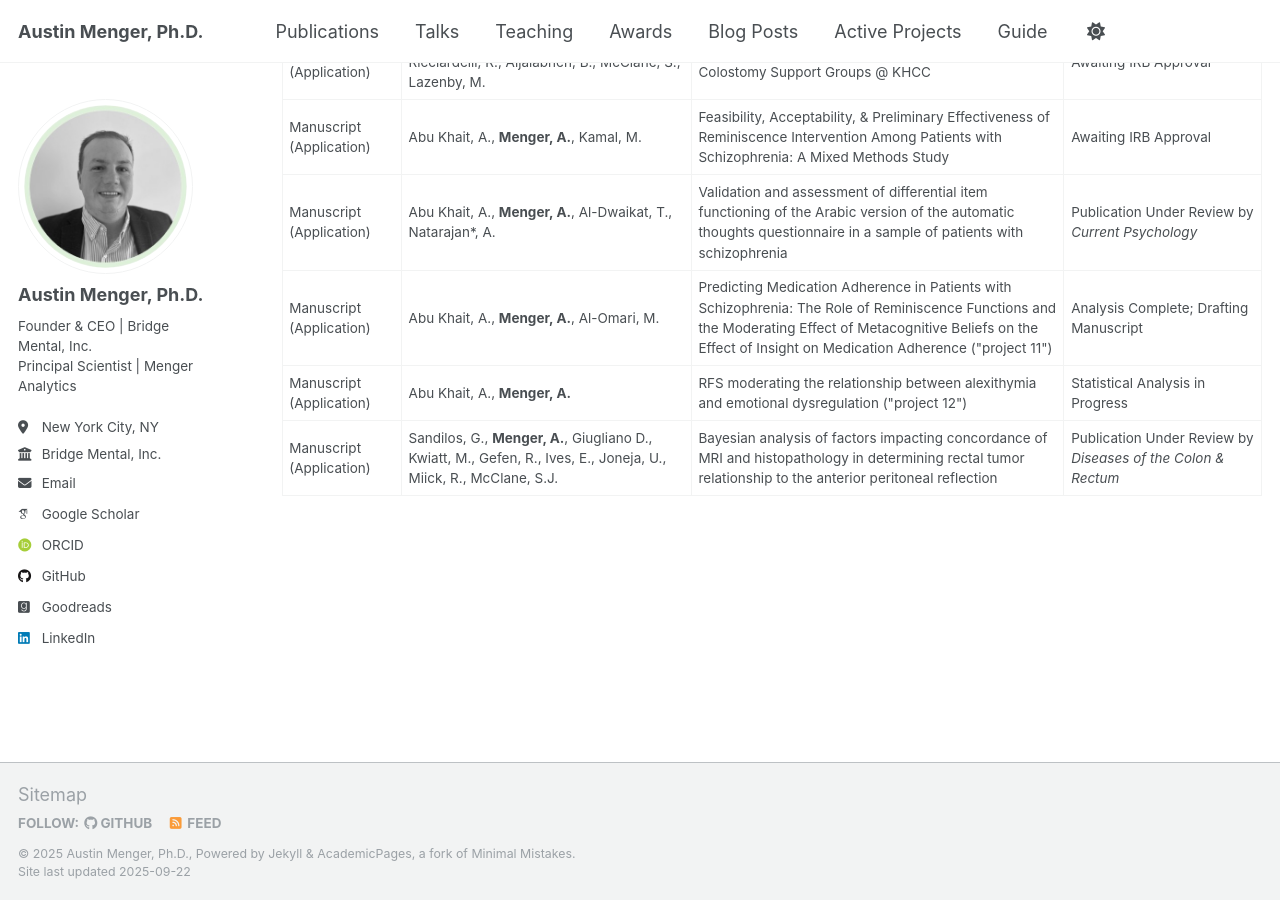
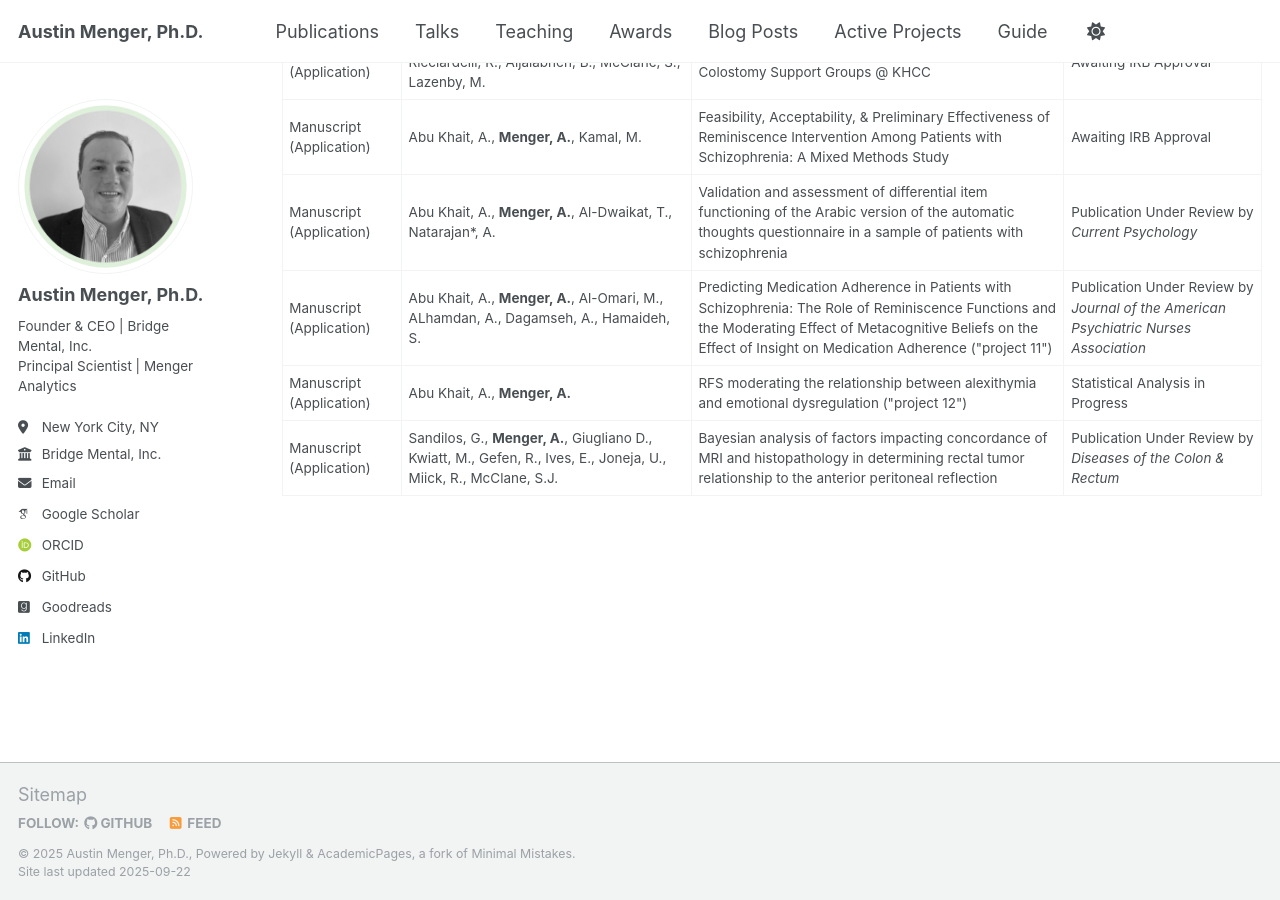
Before and after one commit to austinmenger/austinmenger.github.io, a Jekyll site: the page built from _pages/active_projects.md, in a window 1280 px wide and 900 px high, scrolled down 1433 px. Built offline with Jekyll 4.4.1, drawn with Linux system fonts in a browser that asks for light colours; some web fonts are replaced.

Commit message:
Update active_projects.md

```diff
--- a/_pages/active_projects.md
+++ b/_pages/active_projects.md
@@ -147,9 +147,9 @@ author_profile: true
  </tr>
   <tr>
   <td>Manuscript (Application)</td>
-  <td>Abu Khait, A., <b>Menger, A.</b>, Al-Omari, M.</td>
+  <td>Abu Khait, A., <b>Menger, A.</b>, Al-Omari, M., ALhamdan, A., Dagamseh, A., Hamaideh, S.</td>
   <td>Predicting Medication Adherence in Patients with Schizophrenia: The Role of Reminiscence Functions and the Moderating Effect of Metacognitive Beliefs on the Effect of Insight on Medication Adherence ("project 11")</td>
-  <td>Analysis Complete; Drafting Manuscript</td>
+  <td>Publication Under Review by <em>Journal of the American Psychiatric Nurses Association</em></td>
  </tr>
  <tr>
   <td>Manuscript (Application)</td>
```
